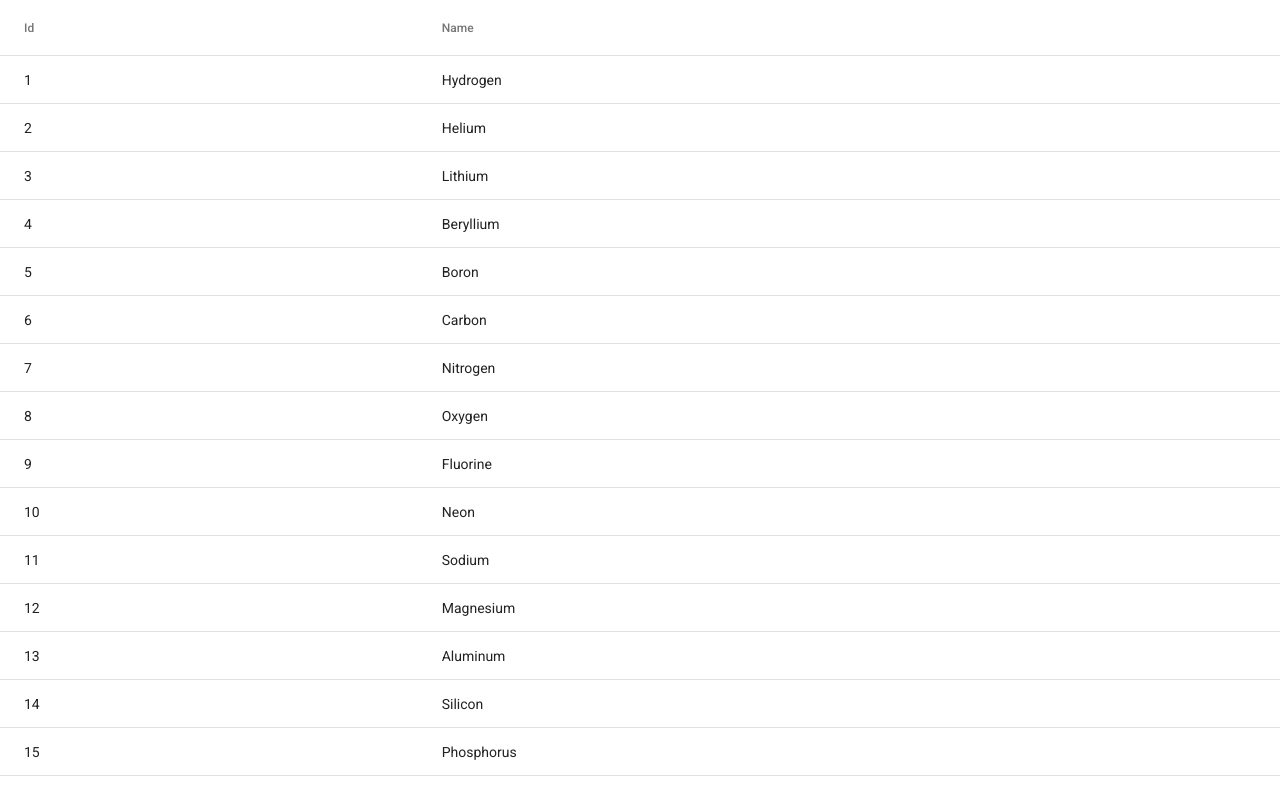
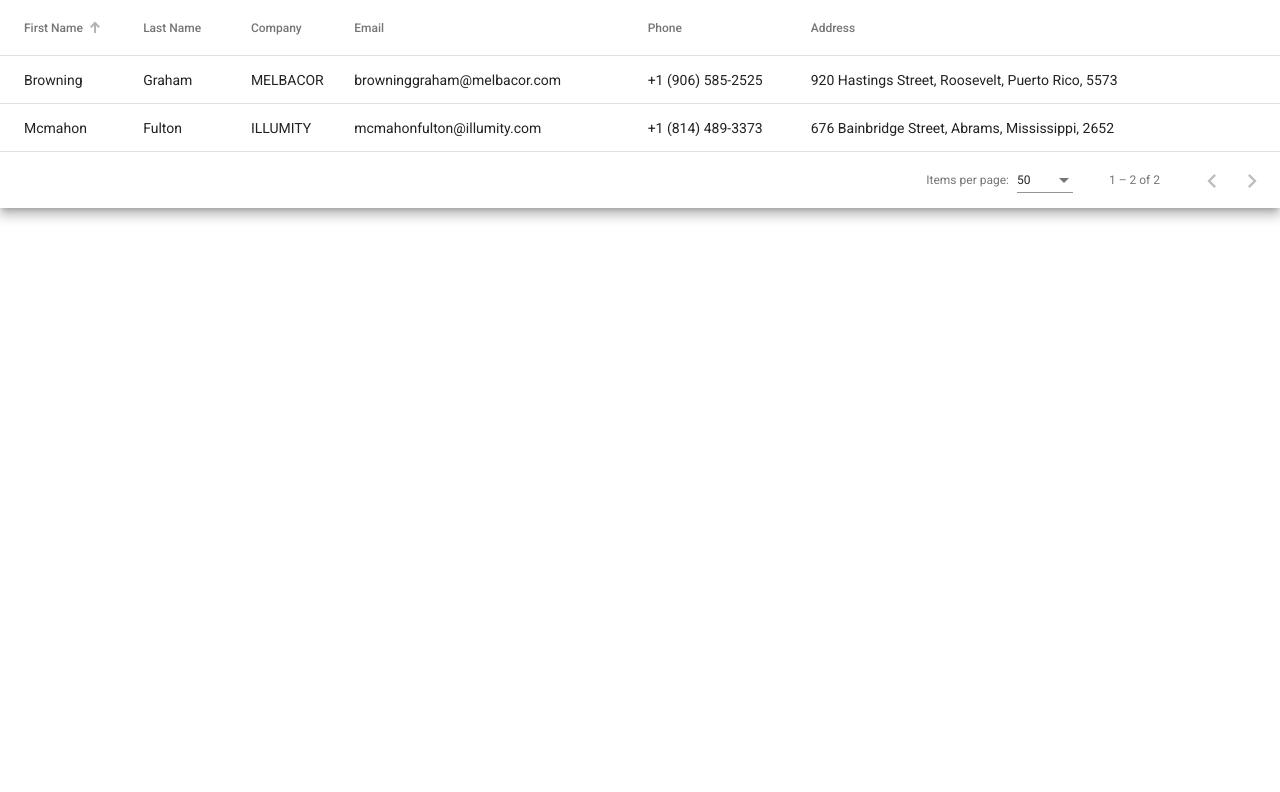
Before and after one commit to ajoslin103/brand-marketing, an Angular app: page / in a window 1280 px wide. Shown: the top 792 px of the page. Built offline with nearby package versions, Linux system fonts and the light colour scheme.

Commit message:
update contacts-table for our usage

```diff
--- a/src/app/contacts-table/contacts-table-datasource.ts
+++ b/src/app/contacts-table/contacts-table-datasource.ts
@@ -4,34 +4,50 @@ import { MatSort } from '@angular/material/sort';
 import { map } from 'rxjs/operators';
 import { Observable, of as observableOf, merge } from 'rxjs';
 
-// TODO: Replace this with your own data model type
+// TODO: move to the project types file
+export type ContactUID = string;
+export type ContactIndex = number;
+export type ContactFirstName = string;
+export type ContactLastName = string;
+export type ContactCompany = string;
+export type ContactEMail = string;
+export type ContactPhone = string;
+export type ContactAddress = string;
+
+// TODO: alias from the project types file
 export interface ContactsTableItem {
-  name: string;
-  id: number;
+  _id: ContactUID;
+  index: ContactIndex;
+  firstName: ContactFirstName;
+  lastName: ContactLastName;
+  company: ContactCompany;
+  email: ContactEMail;
+  phone: ContactPhone;
+  address: ContactAddress;
 }
 
-// TODO: replace this with real data from your application
+// TODO: pull from the project sample data file
 const EXAMPLE_DATA: ContactsTableItem[] = [
-  {id: 1, name: 'Hydrogen'},
-  {id: 2, name: 'Helium'},
-  {id: 3, name: 'Lithium'},
-  {id: 4, name: 'Beryllium'},
-  {id: 5, name: 'Boron'},
-  {id: 6, name: 'Carbon'},
-  {id: 7, name: 'Nitrogen'},
-  {id: 8, name: 'Oxygen'},
-  {id: 9, name: 'Fluorine'},
-  {id: 10, name: 'Neon'},
-  {id: 11, name: 'Sodium'},
-  {id: 12, name: 'Magnesium'},
-  {id: 13, name: 'Aluminum'},
-  {id: 14, name: 'Silicon'},
-  {id: 15, name: 'Phosphorus'},
-  {id: 16, name: 'Sulfur'},
-  {id: 17, name: 'Chlorine'},
-  {id: 18, name: 'Argon'},
-  {id: 19, name: 'Potassium'},
-  {id: 20, name: 'Calcium'},
+  {
+    _id: '5de91c005b98615393e74931',
+    index: 0,
+    firstName: 'Browning',
+    lastName: 'Graham',
+    company: 'MELBACOR',
+    email: 'browninggraham@melbacor.com',
+    phone: '+1 (906) 585-2525',
+    address: '920 Hastings Street, Roosevelt, Puerto Rico, 5573',
+  },
+  {
+    _id: '5de91c00d6b4d04e96ef44da',
+    index: 1,
+    firstName: 'Mcmahon',
+    lastName: 'Fulton',
+    company: 'ILLUMITY',
+    email: 'mcmahonfulton@illumity.com',
+    phone: '+1 (814) 489-3373',
+    address: '676 Bainbridge Street, Abrams, Mississippi, 2652',
+  },
 ];
 
 /**
@@ -59,12 +75,14 @@ export class ContactsTableDataSource extends DataSource<ContactsTableItem> {
     const dataMutations = [
       observableOf(this.data),
       this.paginator.page,
-      this.sort.sortChange
+      this.sort.sortChange,
     ];
 
-    return merge(...dataMutations).pipe(map(() => {
-      return this.getPagedData(this.getSortedData([...this.data]));
-    }));
+    return merge(...dataMutations).pipe(
+      map(() => {
+        return this.getPagedData(this.getSortedData([...this.data]));
+      })
+    );
   }
 
   /**
@@ -91,12 +109,28 @@ export class ContactsTableDataSource extends DataSource<ContactsTableItem> {
       return data;
     }
 
+    // NOTE: replaced original strategy (see below)
+    // return data.sort((a, b) => {
+    //   switch (this.sort.active) {
+    //     case 'id':
+    //       return compare(+a.id, +b.id, isAsc);
+    //     case 'name':
+    //       return compare(a.name, b.name, isAsc);
+    //     default:
+    //       return 0;
+    //   }
+    // });
+
+    // NOTE: use a dynamic approach to ease future changes
     return data.sort((a, b) => {
       const isAsc = this.sort.direction === 'asc';
-      switch (this.sort.active) {
-        case 'name': return compare(a.name, b.name, isAsc);
-        case 'id': return compare(+a.id, +b.id, isAsc);
-        default: return 0;
+      switch (true) {
+        case 'string' === typeof a[this.sort.active]:
+          return compare(a[this.sort.active], b[this.sort.active], isAsc);
+        case 'number' === typeof a[this.sort.active]:
+          return compare(a[+this.sort.active], b[+this.sort.active], isAsc);
+        default:
+          return 0;
       }
     });
   }
--- a/src/app/contacts-table/contacts-table.component.html
+++ b/src/app/contacts-table/contacts-table.component.html
@@ -1,15 +1,52 @@
 <div class="mat-elevation-z8">
   <table mat-table class="full-width-table" matSort aria-label="Elements">
-    <!-- Id Column -->
-    <ng-container matColumnDef="id">
-      <th mat-header-cell *matHeaderCellDef mat-sort-header>Id</th>
-      <td mat-cell *matCellDef="let row">{{row.id}}</td>
+
+    <!-- _id Column -->
+    <ng-container matColumnDef="_id">
+      <th mat-header-cell *matHeaderCellDef mat-sort-header>_id</th>
+      <td mat-cell *matCellDef="let row">{{row._id}}</td>
     </ng-container>
 
-    <!-- Name Column -->
-    <ng-container matColumnDef="name">
-      <th mat-header-cell *matHeaderCellDef mat-sort-header>Name</th>
-      <td mat-cell *matCellDef="let row">{{row.name}}</td>
+    <!-- index Column -->
+    <ng-container matColumnDef="index">
+      <th mat-header-cell *matHeaderCellDef mat-sort-header>Index</th>
+      <td mat-cell *matCellDef="let row">{{row.index}}</td>
+    </ng-container>
+
+    <!-- firstName Column -->
+    <ng-container matColumnDef="firstName">
+      <th mat-header-cell *matHeaderCellDef mat-sort-header>First Name</th>
+      <td mat-cell *matCellDef="let row">{{row.firstName}}</td>
+    </ng-container>
+
+    <!-- lastName Column -->
+    <ng-container matColumnDef="lastName">
+      <th mat-header-cell *matHeaderCellDef mat-sort-header>Last Name</th>
+      <td mat-cell *matCellDef="let row">{{row.lastName}}</td>
+    </ng-container>
+
+    <!-- company Column -->
+    <ng-container matColumnDef="company">
+      <th mat-header-cell *matHeaderCellDef mat-sort-header>Company</th>
+      <td mat-cell *matCellDef="let row">{{row.company}}</td>
+    </ng-container>
+
+    <!-- email Column -->
+    <ng-container matColumnDef="email">
+      <th mat-header-cell *matHeaderCellDef mat-sort-header>Email</th>
+      <td mat-cell *matCellDef="let row">{{row.email}}</td>
+    </ng-container>
+
+    <!-- phone Column -->
+    <ng-container matColumnDef="phone">
+      <th mat-header-cell *matHeaderCellDef mat-sort-header>Phone</th>
+      <td mat-cell *matCellDef="let row">{{row.phone}}</td>
+    </ng-container>
+
+    <!-- address Column -->
+    <ng-container matColumnDef="address">
+      <th mat-header-cell *matHeaderCellDef mat-sort-header>Address</th>
+      <td mat-cell *matCellDef="let row">{{row.address}}</td>
     </ng-container>
 
     <tr mat-header-row *matHeaderRowDef="displayedColumns"></tr>
@@ -17,9 +54,9 @@
   </table>
 
   <mat-paginator #paginator
-      [length]="dataSource?.data.length"
-      [pageIndex]="0"
-      [pageSize]="50"
-      [pageSizeOptions]="[25, 50, 100, 250]">
+    [length]="dataSource?.data.length"
+    [pageIndex]="0"
+    [pageSize]="50"
+    [pageSizeOptions]="[25, 50, 100, 250]">
   </mat-paginator>
 </div>
--- a/src/app/contacts-table/contacts-table.component.ts
+++ b/src/app/contacts-table/contacts-table.component.ts
@@ -2,12 +2,15 @@ import { AfterViewInit, Component, OnInit, ViewChild } from '@angular/core';
 import { MatPaginator } from '@angular/material/paginator';
 import { MatSort } from '@angular/material/sort';
 import { MatTable } from '@angular/material/table';
-import { ContactsTableDataSource, ContactsTableItem } from './contacts-table-datasource';
+import {
+  ContactsTableDataSource,
+  ContactsTableItem,
+} from './contacts-table-datasource';
 
 @Component({
   selector: 'app-contacts-table',
   templateUrl: './contacts-table.component.html',
-  styleUrls: ['./contacts-table.component.scss']
+  styleUrls: ['./contacts-table.component.scss'],
 })
 export class ContactsTableComponent implements AfterViewInit, OnInit {
   @ViewChild(MatPaginator) paginator: MatPaginator;
@@ -15,8 +18,20 @@ export class ContactsTableComponent implements AfterViewInit, OnInit {
   @ViewChild(MatTable) table: MatTable<ContactsTableItem>;
   dataSource: ContactsTableDataSource;
 
-  /** Columns displayed in the table. Columns IDs can be added, removed, or reordered. */
-  displayedColumns = ['id', 'name'];
+  /**
+   * Columns displayed in the table. Columns IDs can be added, removed, or reordered.
+   * Nice-to-have: show/hide the inner-workings columns dynamically to aid in future debugging
+   */
+  displayedColumns = [
+    // '_id',
+    // 'index',
+    'firstName',
+    'lastName',
+    'company',
+    'email',
+    'phone',
+    'address',
+  ];
 
   ngOnInit() {
     this.dataSource = new ContactsTableDataSource();
```
